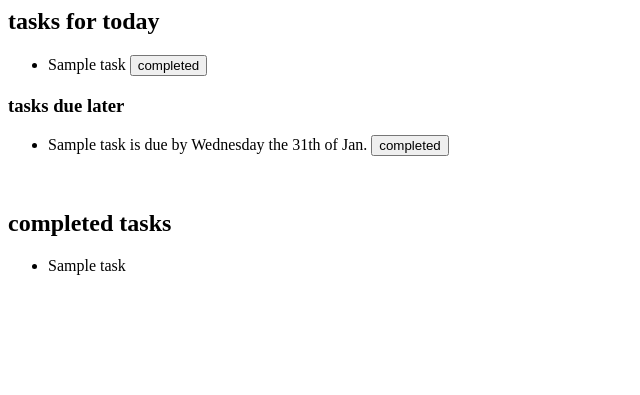
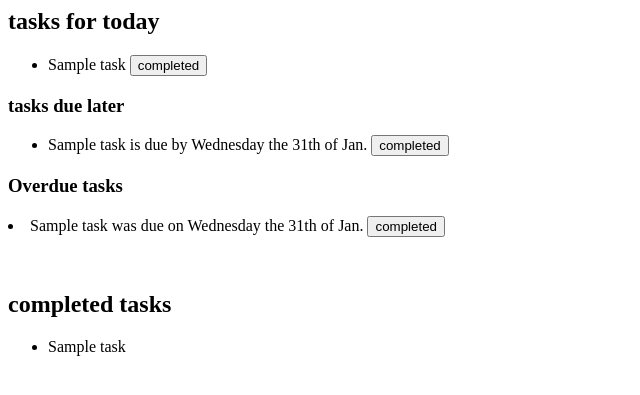
Before and after one commit to bdauer/tasktracker, a Django app: template tasktracker/tracktasks/templates/tracktasks/index.html in a window 1280 px wide. Shown: the top 395 px of the page, without its empty margins (0-640 px from the left). Run offline with Django 3.2, Linux system fonts and the light colour scheme; the template is opened without the code that fills it: most values are stand-ins (such as "Sample title", 1, 10 or a date in 2020).

Commit message:
initial overdue list, needs some fixing

```diff
--- a/tasktracker/tracktasks/templates/tracktasks/index.html
+++ b/tasktracker/tracktasks/templates/tracktasks/index.html
@@ -1,7 +1,7 @@
 <!-- should delete and then redirect back to this page  -->
 <!-- will need to add logic to display different types of buttons depending
 on the situation, e.g. is it a timed event? Has it begun? Is the task complete?  -->
-{% if daily_tasks_list or still_due_tasks_list %}
+{% if daily_tasks_list or still_due_tasks_list or overdue_tasks_list %}
 
     {% if daily_tasks_list %}
     <h2>tasks for today</h2>
@@ -58,6 +58,32 @@ on the situation, e.g. is it a timed event? Has it begun? Is the task complete?
     </ul>
     {% endif %}
 
+    {% if overdue_tasks_list %}
+    <h3>Overdue tasks</h3>
+    {% for task in overdue_tasks_list %}
+        <form method="POST" action="marktaskcomplete/">
+                    {% csrf_token %}
+        <li>{{ task.name }} was due on {{ task.due_datetime|date:"l" }} the {{task.due_datetime|date:"tS"}} of {{task.due_datetime|date:"N"}}
+        <input type="hidden" value="{{ task.id }}" name="selected_task">
+
+            {% if task.is_timed %}
+             remaining time: {{ task.remaining_time }}
+                {% if task.start_time is None %}
+                    <button type="submit" name="start_timer">Start activity</button>
+                 {% elif task.start_time is not None %}
+                    <button type="submit" name="stop_timer">Stop activity</button>
+                {% endif %}
+
+            {% else %}
+                <button type="submit" name="completed">completed</button>
+            {% endif %}
+        </li>
+    </form>
+    {% endfor %}
+
+
+    {% endif %}
+
 {% else %}
     <p>There are no remaining tasks for today!</p>
 {% endif %}
```
Also changed, not shown: tasktracker/tracktasks/models.py (+4 -3 lines).
